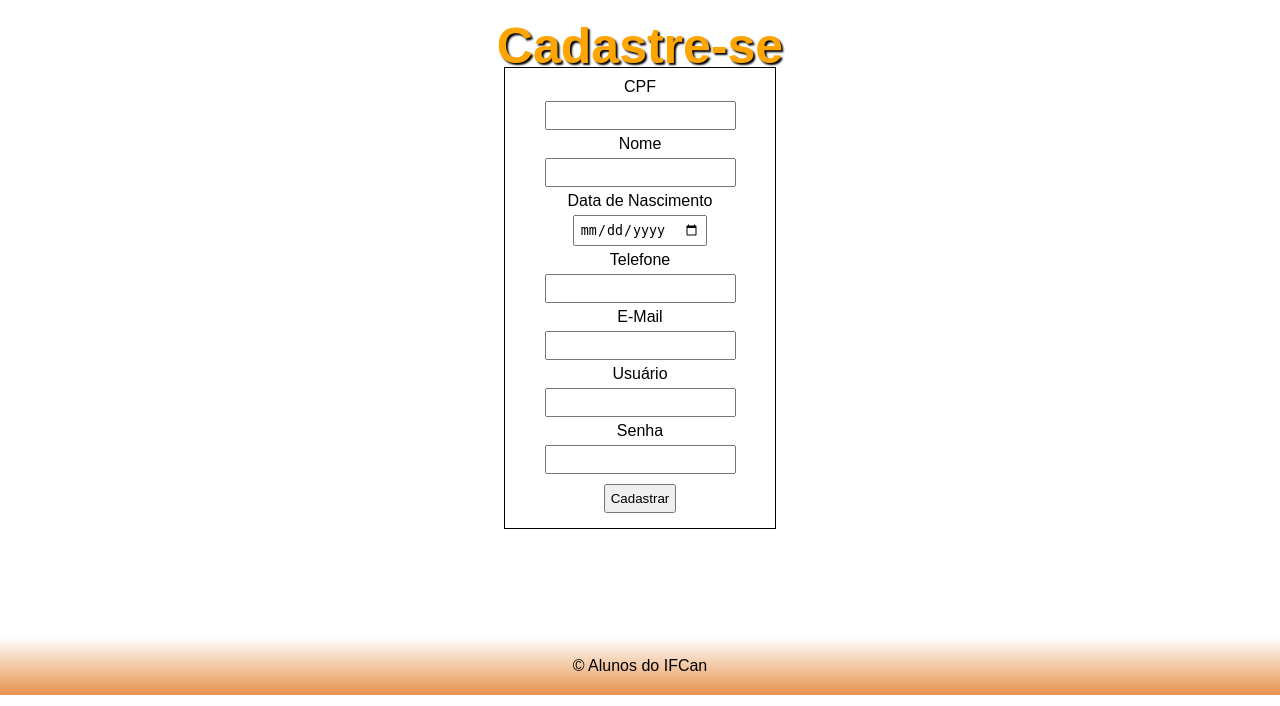
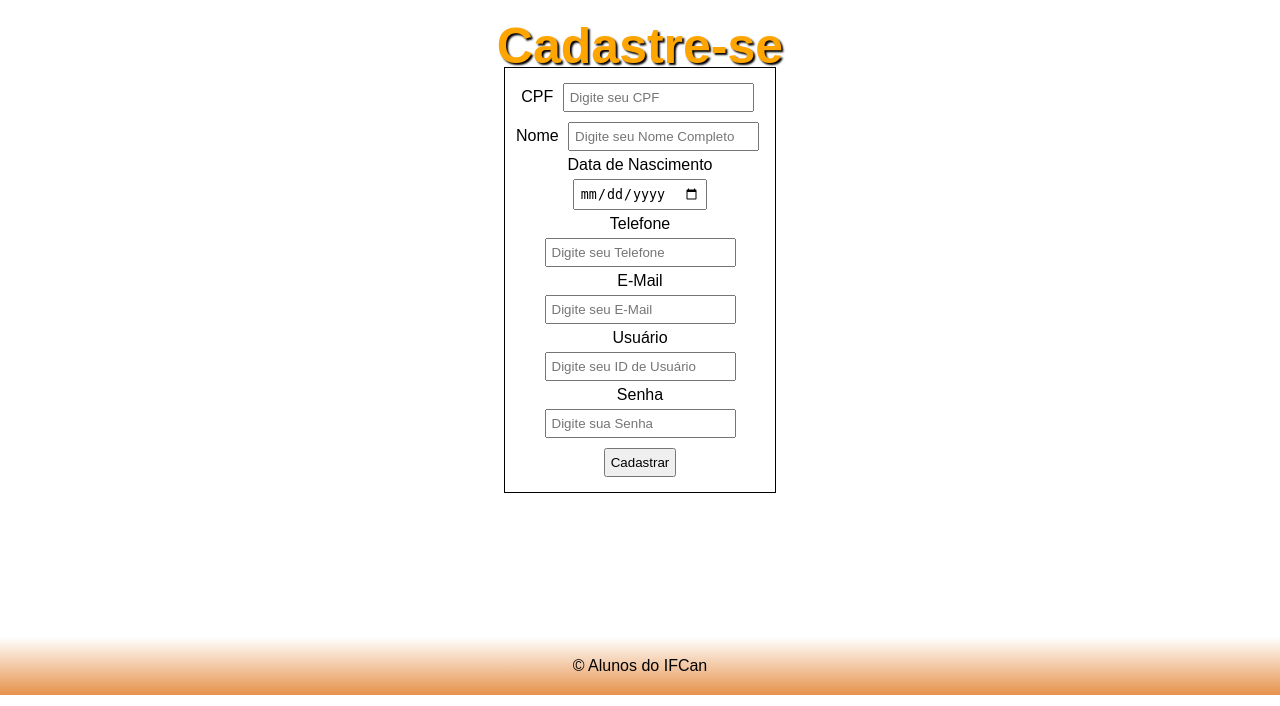
Before and after one commit to Edsondomingos/projeto_integrador_I, a PHP site: page /_pages/cadastro.php in a window 1280 px wide. Shown: the part 94-800 px from the top of the page. Run offline with PHP 8.4, Linux system fonts and the light colour scheme.

Commit message:
cadastro modificado

```diff
--- a/_pages/cadastro.php
+++ b/_pages/cadastro.php
@@ -8,66 +8,74 @@
 
   <body> -->
     <?php include "../_template/head.php"; ?>
-    <main>
+
       <h1>Cadastre-se</h1>
 
-        <form  method="POST" action="cadastro_db.sql">
+        <form  method="GET" action="cadastro_db.sql">
 
 
+          <p>
             <label for="cpf">
-               <p>
-                <span>CPF</span>
-               </p>
-              <input type="text" id="cpf" name="cpf">
+                 <span>CPF</span>
+                 <input type="text" id="cpf" name="cpf" placeholder="Digite seu CPF" required/>
             </label>
+          </p>
 
+
+          <p>
             <label for="name">
-               <p>
                 <span>Nome</span>
-               </p>
-              <input type="text" id="name" name="nome">
+                <input type="text" id="name" name="nome" placeholder="Digite seu Nome Completo" required/>
             </label>
+          </p>
 
+
+          <p>
             <label for="nascimento">
-               <p>
                 <span>Data de Nascimento</span>
-               </p>
-              <input type="date" id="data" name="data">
+                <input type="date" id="data" name="data">
             </label>
+          </p>
 
+
+          <p>
             <label for="telefone">
-               <p>
                 <span>Telefone</span>
-               </p>
-              <input type="text" id="telefone" name="telefone">
+                <input type="text" id="telefone" name="telefone" placeholder="Digite seu Telefone" required/>
             </label>
+          </p>
 
-          <label for="email">
-               <p>
+
+          <p>
+            <label for="email">
                 <span>E-Mail</span>
-               </p>
-              <input type="text" id="email" name="email">
+                <input type="text" id="email" name="email" placeholder="Digite seu E-Mail" required/>
             </label>
+          </p>
 
+
+          <p>
             <label for="usuario">
-              <p>
                 <span>Usuário</span>
-              </p>
-             <input type="text" id="usuario" name="usuario">
-           </label>
+                <input type="text" id="usuario" name="usuario" placeholder="Digite seu ID de Usuário" required/>
+            </label>
+          </p>
 
+
+          <p>
             <label for="password">
-               <p>
                 <span>Senha</span>
-               </p>
-              <input type="password" id="senha" name="senha">
+              <input type="password" id="senha" name="senha" placeholder="Digite sua Senha" required/>
             </label>
+          </p>
+
 
           <p>
             <input type="submit" value="Cadastrar" id="button">
           </p>
         </form>
-    </main>
+</body>
+  </html>
     <?php include "../_template/footer.php"; ?>
 <!-- </body>
 </html> -->
```
